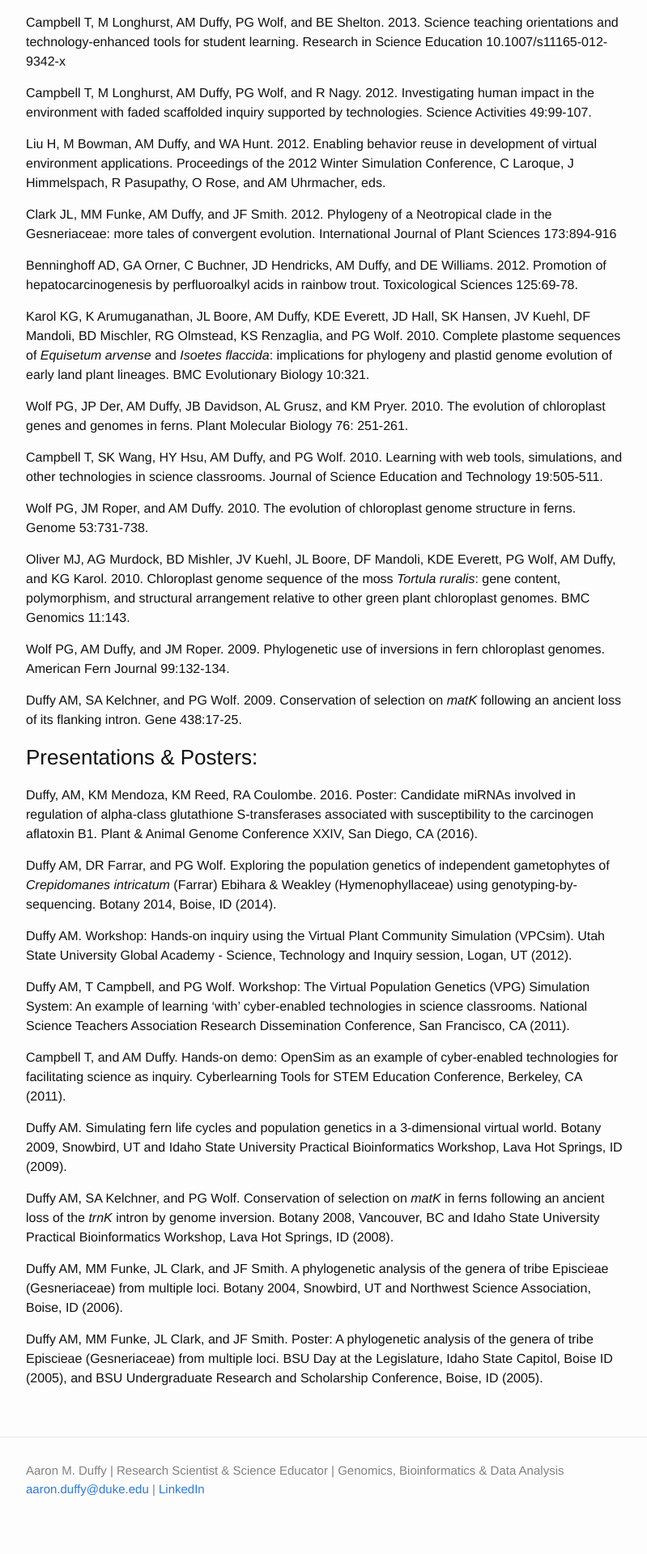
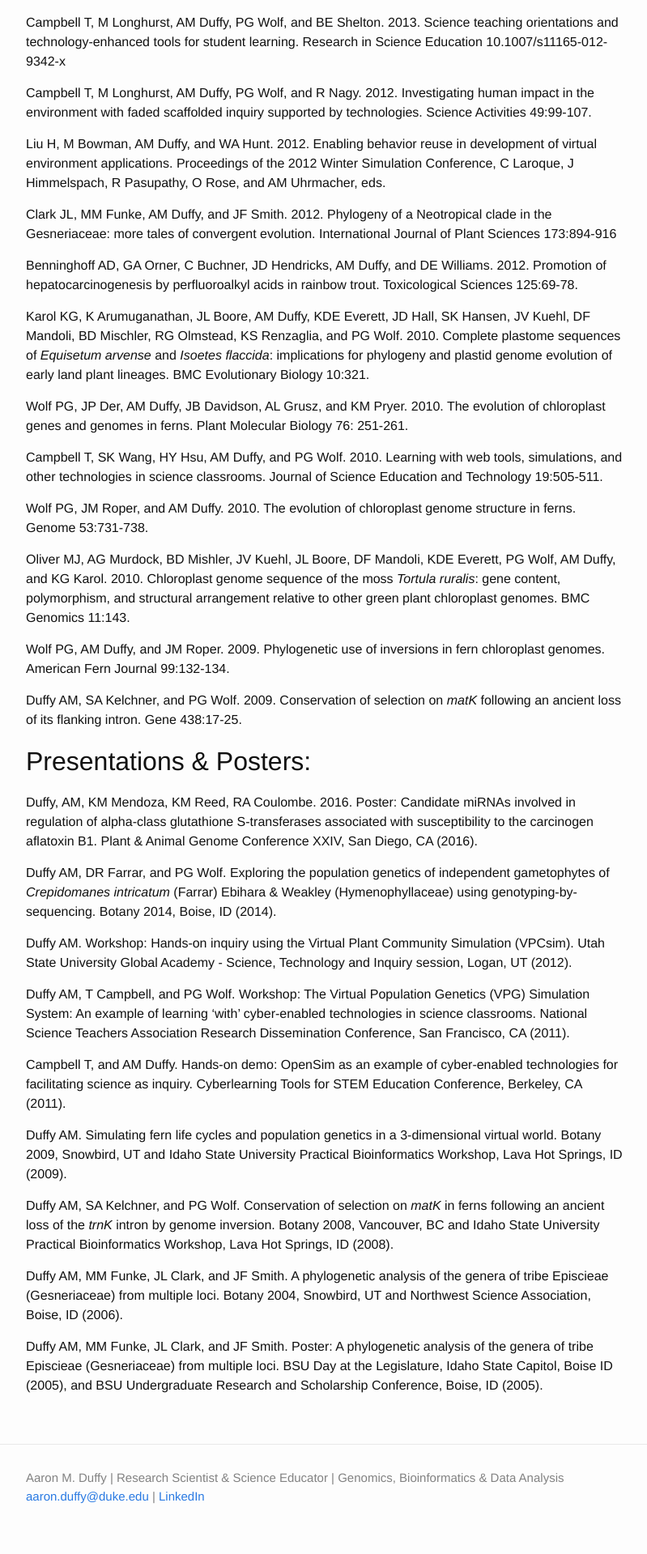
Before and after one commit to aduffy70/aduffy70.github.io, a Jekyll site: the page built from publications.md, in a window 1280 px wide. Shown: the part 1960-3879 px from the top of the page at 81% size, without its empty margins (238-1037 px from the left). Built offline with Jekyll 4.4.1, drawn with Linux system fonts in a browser that asks for light colours.

```diff
--- a/publications.md
+++ b/publications.md
@@ -67,7 +67,7 @@ Wolf PG, AM Duffy, and JM Roper. 2009. Phylogenetic use of inversions in fern ch
 
 Duffy AM, SA Kelchner, and PG Wolf. 2009. Conservation of selection on *matK* following an ancient loss of its flanking intron. Gene 438:17-25.
 
-### Presentations & Posters:
+## Presentations & Posters:
 
 Duffy, AM, KM Mendoza, KM Reed, RA Coulombe. 2016. Poster: Candidate miRNAs involved in regulation of alpha-class glutathione S-transferases associated with susceptibility to the carcinogen aflatoxin B1. Plant & Animal Genome Conference XXIV, San Diego, CA (2016).
 
```
